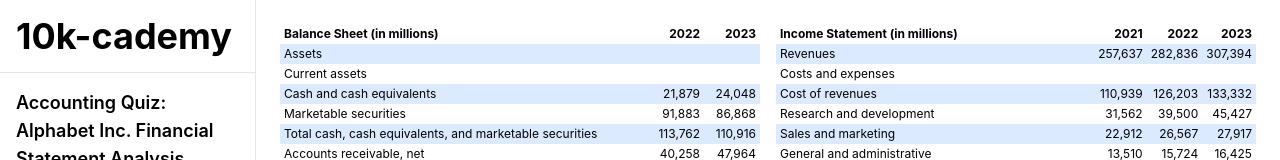
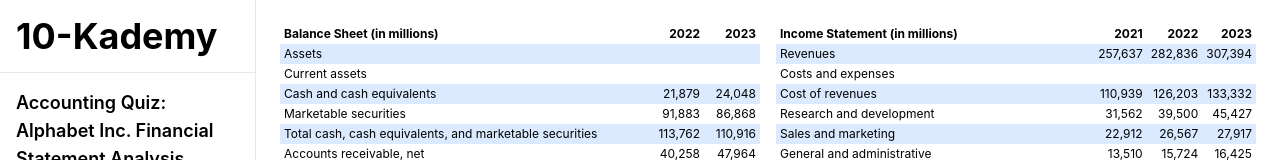
Before and after one commit to sam-schnaars/cal-hacks, a React (Create React App) app: page /practice in a window 1280 px wide. Shown: the top 160 px of the page. Built offline with nearby package versions, Linux system fonts and the light colour scheme.

Commit message:
resolved conflicts of chatbot and highlighting

```diff
--- a/src/components/Sidebar.js
+++ b/src/components/Sidebar.js
@@ -97,9 +97,9 @@
   };
 
   return (
-    <div className="w-64 border-r bg-muted flex flex-col h-screen">
+    <div className="w-64 border-r bg-muted flex flex-col h-screen overflow-auto">
       <div className='border-b'>
-          <button onClick={handleButtonClick}><div className="text-4xl font-bold p-4">10k-cademy</div></button>
+          <button onClick={handleButtonClick}><div className="text-4xl font-bold p-4">10-Kademy</div></button>
       </div>
       <div className="p-4 font-semibold text-lg border-b">{data.quiz.title}</div> {/* Display quiz title */}
       <div className="h-[calc(100vh-57px)]">
```
